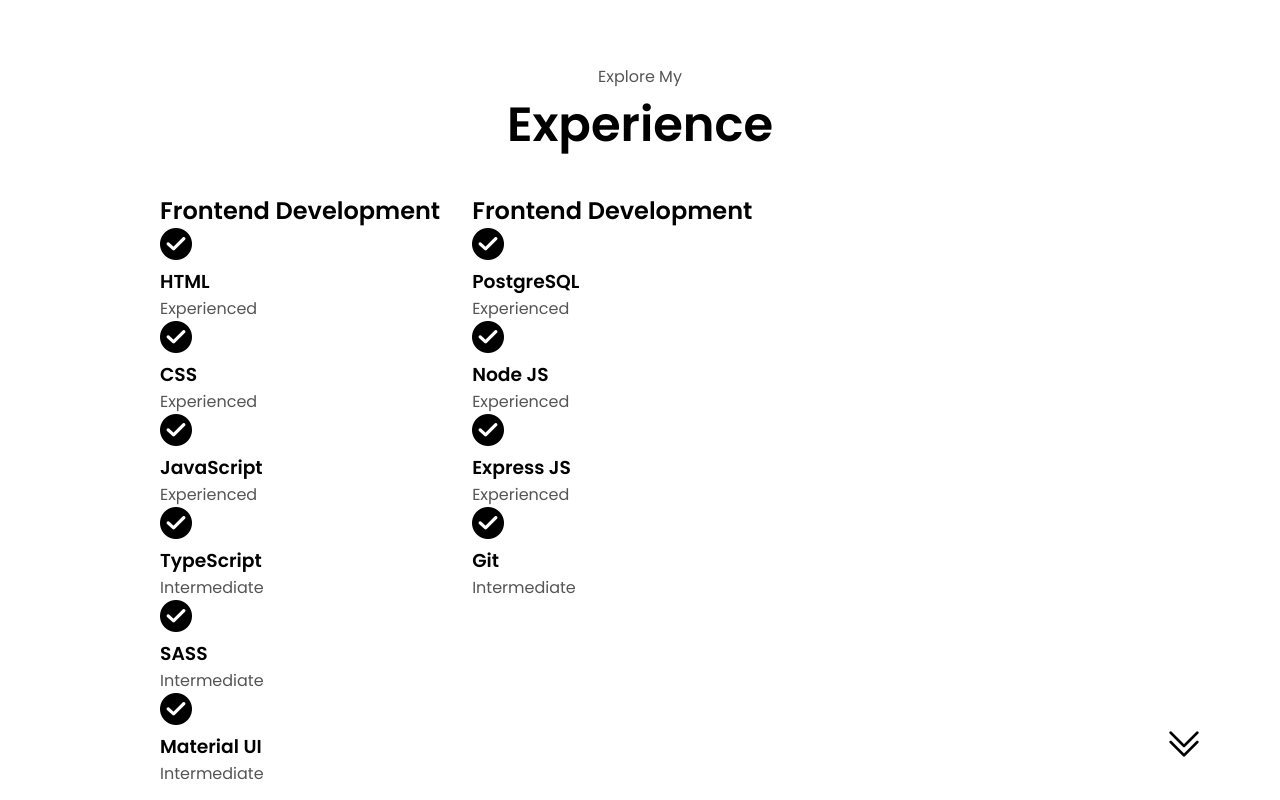
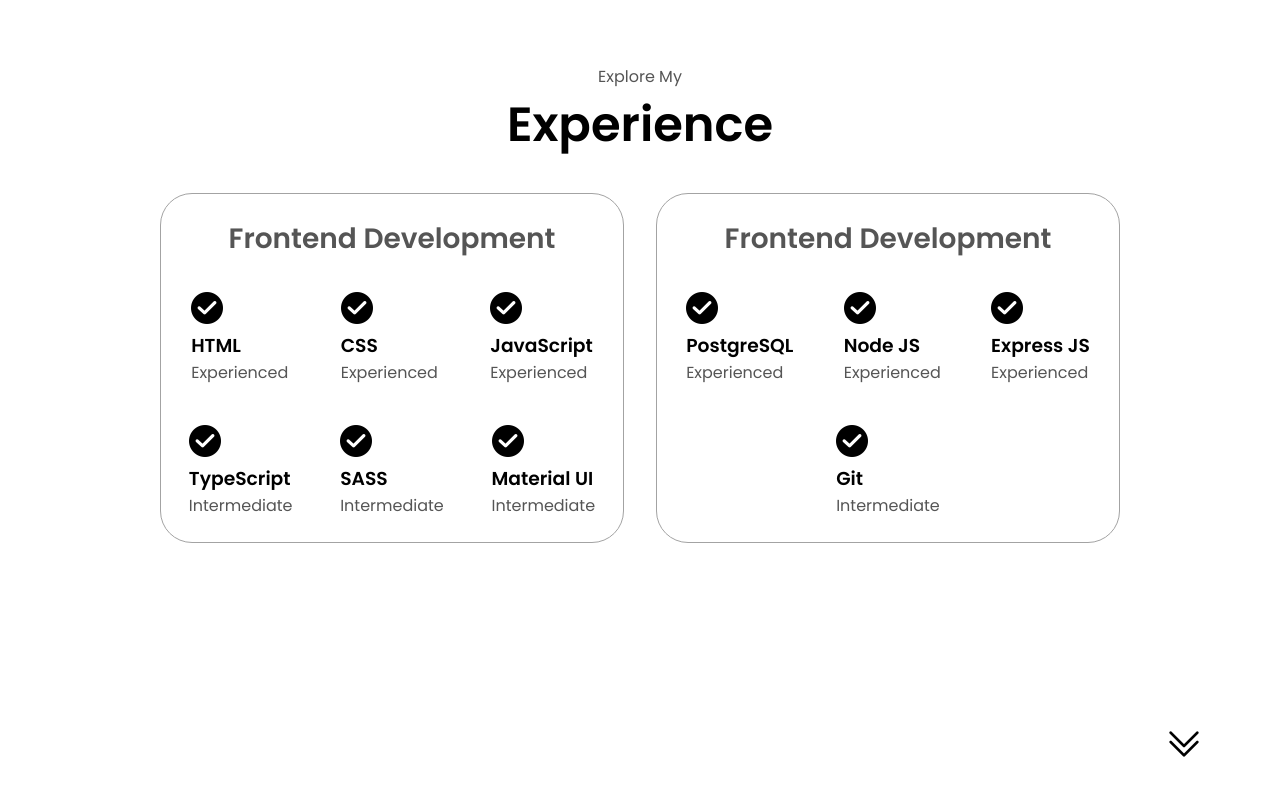
Before and after one commit to nps38/nps38.github.io, a plain HTML site: page index.html in a window 1280 px wide. Shown: the part 1512-2312 px from the top of the page. Drawn offline with Linux system fonts and the light colour scheme.

Commit message:
style experience section

```diff
--- a/index.html
+++ b/index.html
@@ -113,7 +113,7 @@
             <h1 class="title">Experience</h1>
             <div class="experience-details-container">
                 <div class="about-containers">
-                    <div class="details-containers">
+                    <div class="details-container">
                         <h2 class="experience-sub-title">Frontend Development</h2>
                         <div class="article-container">
                             <article>
@@ -184,7 +184,7 @@
                             </article>
                         </div>
                     </div>
-                    <div class="details-containers">
+                    <div class="details-container">
                         <h2 class="experience-sub-title">Frontend Development</h2>
                         <div class="article-container">
                             <article>
--- a/style.css
+++ b/style.css
@@ -294,3 +294,36 @@
 #experience {
     position: relative;
 }
+
+.experience-sub-title {
+    color: rgb(85, 85, 85);
+    font-weight: 600;
+    font-size: 1.75rem;
+    margin-bottom: 2rem;
+}
+
+.experience-details-container {
+    display: flex;
+    justify-content: center;
+    flex-direction: column;
+}
+
+.article-container {
+    display: flex;
+    text-align: initial;
+    flex-wrap: wrap;
+    flex-direction: row;
+    gap: 2.5rem;
+    justify-content: space-around;
+}
+
+.article {
+    display: flex;
+    width: 10rem;
+    justify-content: space-around;
+    gap: 0.5rem;
+}
+
+article .icon {
+    cursor: default;
+}
```
